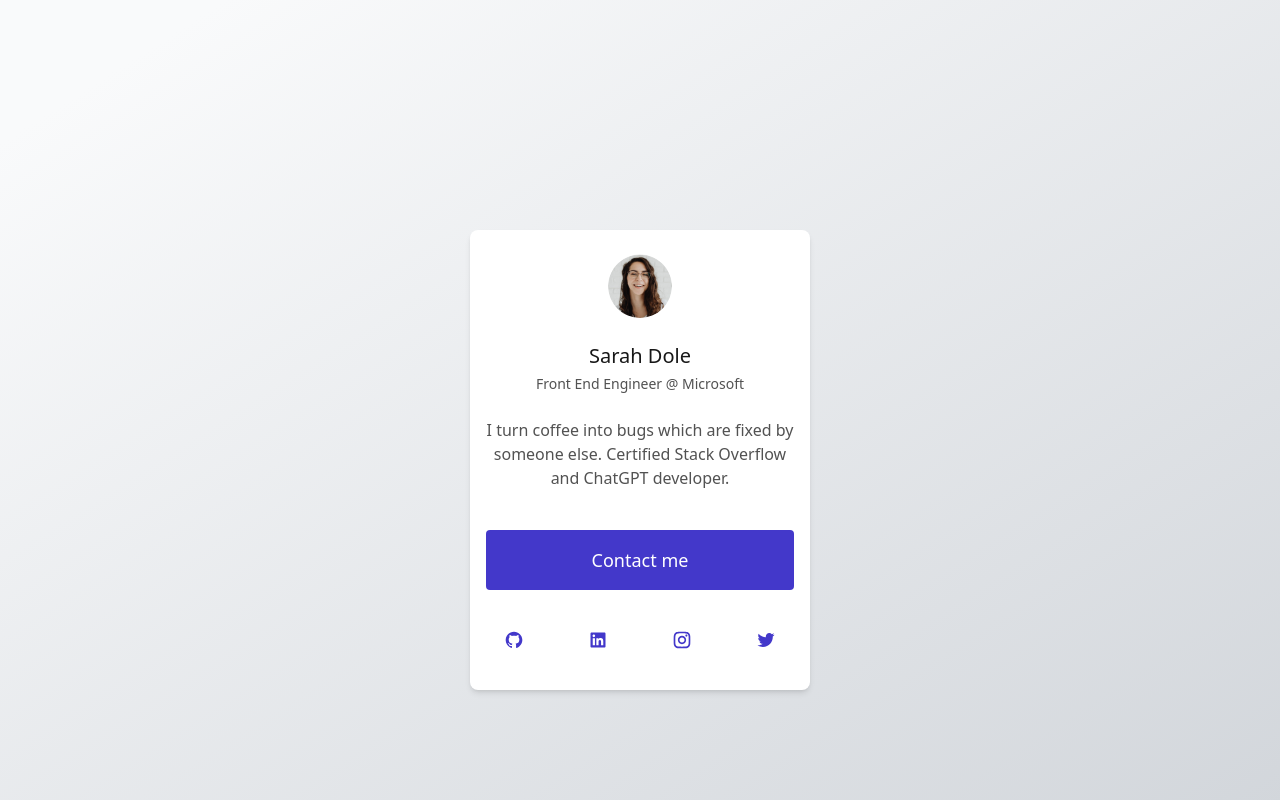
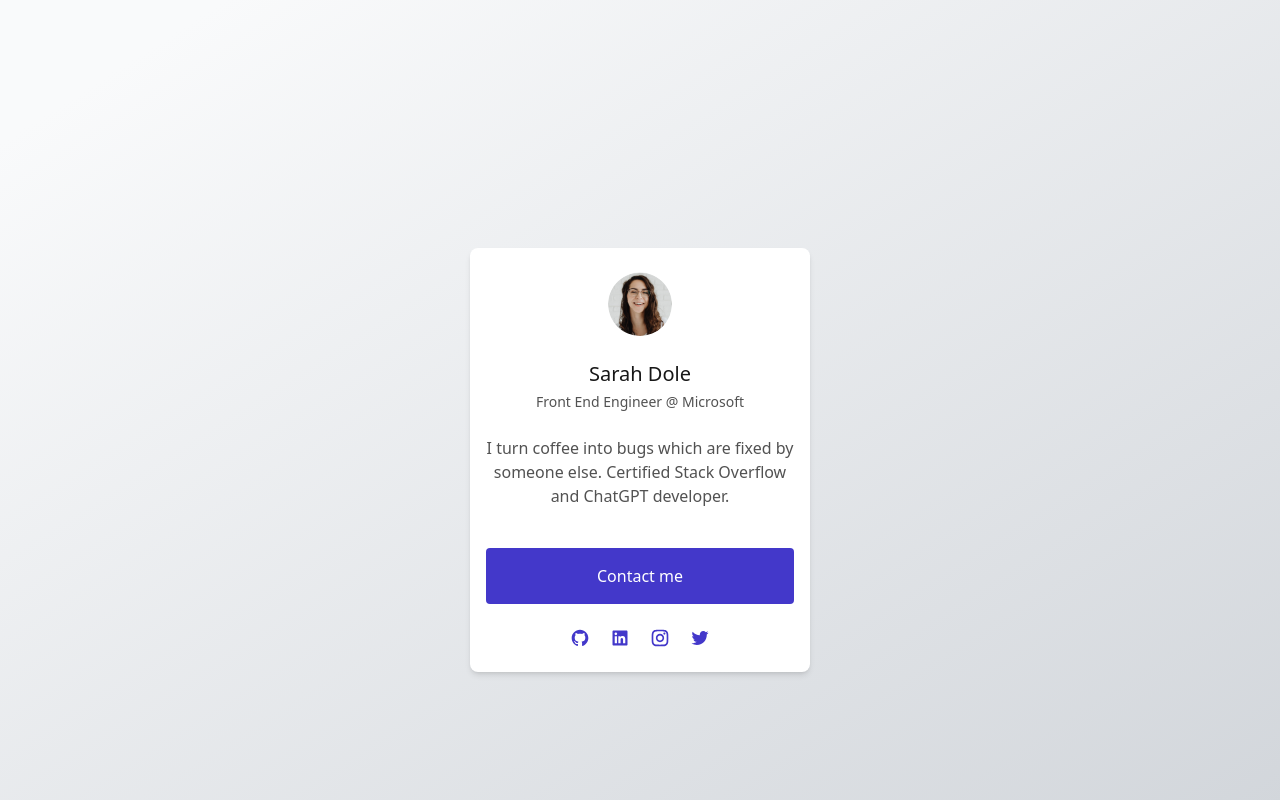
Before and after one commit to amandaguan-ag/marketing, a Next.js app: page /profile-card in a window 1280 px wide. Built offline with nearby package versions, Linux system fonts and the light colour scheme.

Commit message:
Edit profile card button

```diff
--- a/src/components/BlogCard.js
+++ b/src/components/BlogCard.js
@@ -1,7 +1,7 @@
 import PropTypes from "prop-types";
 import Image from "next/image";
 import { RiArrowRightLine } from "@remixicon/react";
-import Button from "./Button";
+import Button from "../components/Button";
 
 const BlogCard = ({ title, category, description, imageSrc }) => {
   return (
@@ -28,9 +28,10 @@ const BlogCard = ({ title, category, description, imageSrc }) => {
         <p className="font-medium text-base text-neutral-600">{description}</p>
         <footer className="flex justify-start items-center gap-1.5 mt-auto">
           <Button
-            type="secondary"
+            type="text"
             href="#"
-            ariaLabel={`Read more about ${title}`}
+            className="flex justify-start items-center gap-1.5 px-0.5 text-indigo-700 font-medium text-base"
+            aria-label={`Read more about ${title}`}
           >
             <span>Read more</span>
             <RiArrowRightLine className="w-5 h-5 text-indigo-700" />
--- a/src/components/Button.js
+++ b/src/components/Button.js
@@ -1,42 +1,40 @@
 import PropTypes from "prop-types";
 import classNames from "classnames";
+import Link from "next/link";
 
-const Button = ({ type, children, href, ariaLabel, isIconOnly }) => {
-  const buttonClass = classNames(
-    "flex justify-center items-center gap-2.5 px-6 py-4 rounded text-lg focus:outline-none focus:ring-2 focus:ring-indigo-500 focus:ring-offset-2",
+const Button = ({ type, href, children, className, ...props }) => {
+  const baseClass =
+    "focus:outline-none focus:ring-2 focus:ring-indigo-500 focus:ring-offset-2";
+  const classes = classNames(
+    baseClass,
     {
-      "bg-indigo-700 text-white hover:bg-indigo-800": type === "primary",
-      "bg-white text-neutral-900 border border-neutral-200 hover:bg-neutral-100":
+      "bg-indigo-700 text-white hover:bg-indigo-800 px-6 py-4 rounded text-center":
+        type === "primary",
+      "bg-white text-neutral-900 border border-neutral-200 hover:bg-neutral-100 px-6 py-4 rounded text-center":
         type === "secondary",
-      "p-2 rounded-full text-indigo-700 hover:bg-indigo-50": isIconOnly,
-    }
+      "text-indigo-700 px-0.5 text-center": type === "text",
+    },
+    className
   );
 
-  if (href) {
-    return (
-      <a href={href} aria-label={ariaLabel} className={buttonClass}>
+  return (
+    <Link href={href} passHref legacyBehavior>
+      <a className={classes} {...props}>
         {children}
       </a>
-    );
-  }
-
-  return (
-    <button
-      className={buttonClass}
-      aria-label={ariaLabel}
-      disabled={type === "disabled"}
-    >
-      {children}
-    </button>
+    </Link>
   );
 };
 
 Button.propTypes = {
-  type: PropTypes.oneOf(["primary", "secondary", "icon-only", "disabled"]),
+  type: PropTypes.oneOf(["primary", "secondary", "text"]).isRequired,
+  href: PropTypes.string.isRequired,
   children: PropTypes.node.isRequired,
-  href: PropTypes.string,
-  ariaLabel: PropTypes.string,
-  isIconOnly: PropTypes.bool,
+  className: PropTypes.string,
+};
+
+Button.defaultProps = {
+  className: "",
 };
 
 export default Button;
--- a/src/components/ProfileCard.js
+++ b/src/components/ProfileCard.js
@@ -6,7 +6,7 @@ import {
   RiInstagramLine,
   RiTwitterFill,
 } from "@remixicon/react";
-import Button from "./Button";
+import Button from "../components/Button";
 
 const ProfileCard = ({
   name,
@@ -54,43 +54,31 @@ const ProfileCard = ({
         </Button>
         <div className="flex justify-center gap-4 self-stretch">
           {socialLinks.github && (
-            <Button
-              type="icon-only"
-              href={socialLinks.github}
-              ariaLabel="GitHub"
-              isIconOnly
-            >
-              <RiGithubFill className="w-5 h-5" />
+            <Button type="text" href={socialLinks.github} ariaLabel="GitHub">
+              <RiGithubFill className="w-5 h-5 text-indigo-700" />
             </Button>
           )}
           {socialLinks.linkedin && (
             <Button
-              type="icon-only"
+              type="text"
               href={socialLinks.linkedin}
               ariaLabel="LinkedIn"
-              isIconOnly
             >
-              <RiLinkedinBoxFill className="w-5 h-5" />
+              <RiLinkedinBoxFill className="w-5 h-5 text-indigo-700" />
             </Button>
           )}
           {socialLinks.instagram && (
             <Button
-              type="icon-only"
+              type="text"
               href={socialLinks.instagram}
               ariaLabel="Instagram"
-              isIconOnly
             >
-              <RiInstagramLine className="w-5 h-5" />
+              <RiInstagramLine className="w-5 h-5 text-indigo-700" />
             </Button>
           )}
           {socialLinks.twitter && (
-            <Button
-              type="icon-only"
-              href={socialLinks.twitter}
-              ariaLabel="Twitter"
-              isIconOnly
-            >
-              <RiTwitterFill className="w-5 h-5" />
+            <Button type="text" href={socialLinks.twitter} ariaLabel="Twitter">
+              <RiTwitterFill className="w-5 h-5 text-indigo-700" />
             </Button>
           )}
         </div>
```
